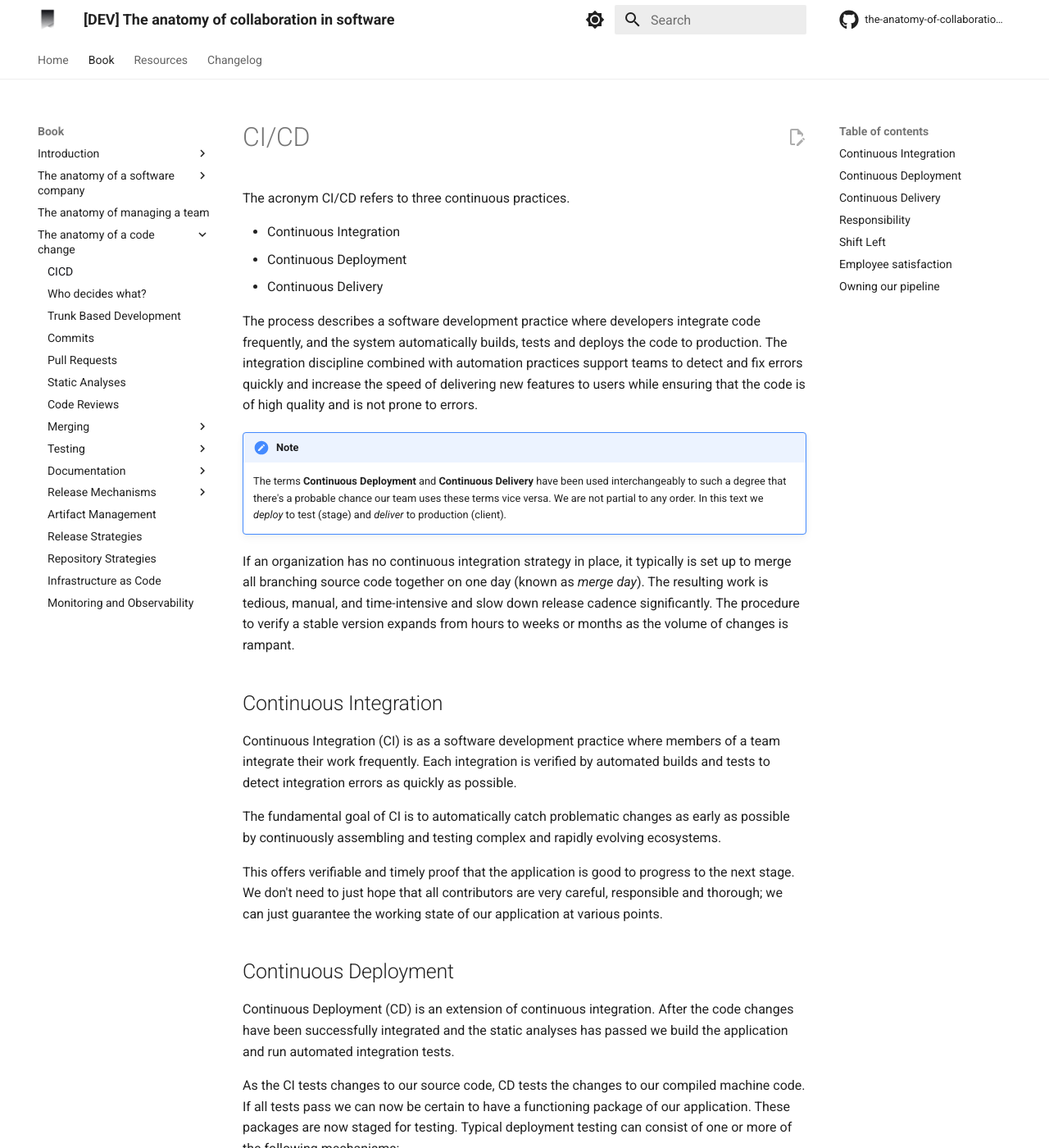
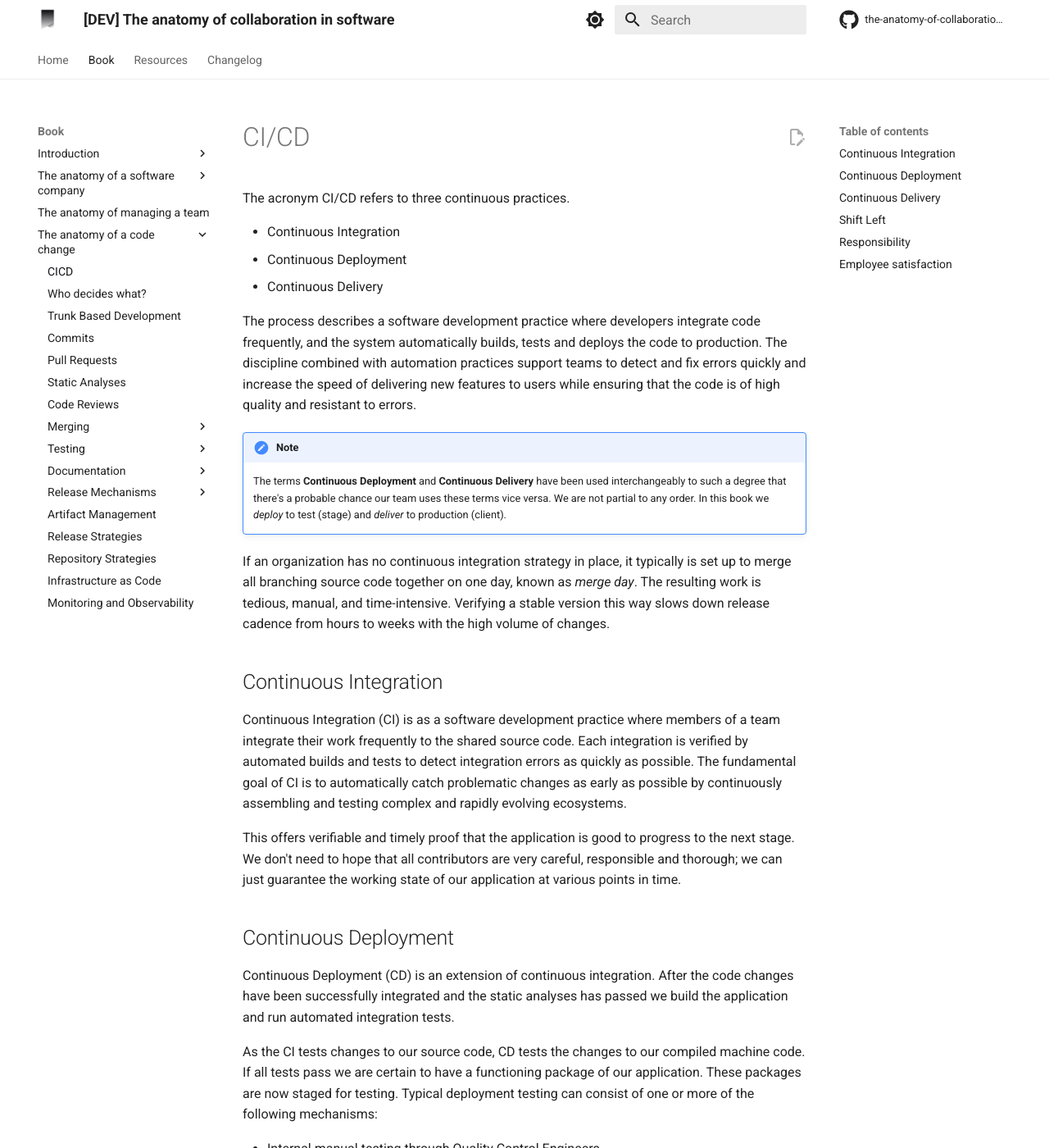
Before and after one commit to engineering-collaboration/book, an MkDocs documentation site: the page built from docs/book/anatomy-of-a-code-change/cicd.md, in a window 1280 px wide and 1400 px high. Shown: the whole window at 82% size. Built offline with MkDocs 1.6.1 and Material for MkDocs 9.7.7, drawn with Linux system fonts in a browser that asks for light colours; comment, search, counter and statistics services are not loaded; some of the changed text lies outside the part shown.

Commit message:
Restructure cicd chapter

```diff
--- a/docs/book/anatomy-of-a-code-change/cicd.md
+++ b/docs/book/anatomy-of-a-code-change/cicd.md
@@ -6,26 +6,24 @@ The acronym CI/CD refers to three continuous practices.
 - Continuous Deployment
 - Continuous Delivery
 
-The process describes a software development practice where developers integrate code frequently, and the system automatically builds, tests and deploys the code to production. The integration discipline combined with automation practices support teams to detect and fix errors quickly and increase the speed of delivering new features to users while ensuring that the code is of high quality and is not prone to errors.
+The process describes a software development practice where developers integrate code frequently, and the system automatically builds, tests and deploys the code to production. The discipline combined with automation practices support teams to detect and fix errors quickly and increase the speed of delivering new features to users while ensuring that the code is of high quality and resistant to errors.
 
 !!! note
-    The terms **Continuous Deployment** and **Continuous Delivery** have been used interchangeably to such a degree that there's a probable chance our team uses these terms vice versa. We are not partial to any order. In this text we *deploy* to test (stage) and *deliver* to production (client).
+    The terms **Continuous Deployment** and **Continuous Delivery** have been used interchangeably to such a degree that there's a probable chance our team uses these terms vice versa. We are not partial to any order. In this book we *deploy* to test (stage) and *deliver* to production (client).
 
-If an organization has no continuous integration strategy in place, it typically is set up to merge all branching source code together on one day (known as *merge day*). The resulting work is tedious, manual, and time-intensive and slow down release cadence significantly. The procedure to verify a stable version expands from hours to weeks or months as the volume of changes is rampant.
+If an organization has no continuous integration strategy in place, it typically is set up to merge all branching source code together on one day, known as *merge day*. The resulting work is tedious, manual, and time-intensive. Verifying a stable version this way slows down release cadence from hours to weeks with the high volume of changes.
 
 ## Continuous Integration
 
-Continuous Integration (CI) is as a software development practice where members of a team integrate their work frequently. Each integration is verified by automated builds and tests to detect integration errors as quickly as possible.
+Continuous Integration (CI) is as a software development practice where members of a team integrate their work frequently to the shared source code. Each integration is verified by automated builds and tests to detect integration errors as quickly as possible. The fundamental goal of CI is to automatically catch problematic changes as early as possible by continuously assembling and testing complex and rapidly evolving ecosystems.
 
-The fundamental goal of CI is to automatically catch problematic changes as early as possible by continuously assembling and testing complex and rapidly evolving ecosystems.
-
-This offers verifiable and timely proof that the application is good to progress to the next stage. We don't need to just hope that all contributors are very careful, responsible and thorough; we can just guarantee the working state of our application at various points.
+This offers verifiable and timely proof that the application is good to progress to the next stage. We don't need to hope that all contributors are very careful, responsible and thorough; we can just guarantee the working state of our application at various points in time.
 
 ## Continuous Deployment
 
 Continuous Deployment (CD) is an extension of continuous integration. After the code changes have been successfully integrated and the static analyses has passed we build the application and run automated integration tests.
 
-As the CI tests changes to our source code, CD tests the changes to our compiled machine code. If all tests pass we can now be certain to have a functioning package of our application. These packages are now staged for testing. Typical deployment testing can consist of one or more of the following mechanisms:
+As the CI tests changes to our source code, CD tests the changes to our compiled machine code. If all tests pass we are certain to have a functioning package of our application. These packages are now staged for testing. Typical deployment testing can consist of one or more of the following mechanisms:
 
 - Internal manual testing through Quality Control Engineers.
 - Automated end-to-end tests in a separate staging environment.
@@ -35,36 +33,42 @@ As the CI tests changes to our source code, CD tests the changes to our compiled
 !!! note
     Remember the **Change fail rate** of the motivational chapter?
 
-    We Expect our change rate to rise while working on our CD. As our company is transitioning to new workflows and tool-sets legacy code will have to be transitioned to work in a new environment. While other metrics may see immediate minor improvement the change rate may initially rise.
+    We expect our change rate to rise while working on our CD. As our company is transitioning to new workflows and tool-sets, legacy code will have to be transitioned to work in a new environment. While other metrics see immediate minor improvement the change rate may initially rise.
 
 ## Continuous Delivery
 
 Continuous Delivery (CD) is an extension of continuous deployment. It describes the automation process of delivering the tried and tested package from a testing environment to production.
 
-Improving our software delivery effectiveness will improve our ability to work in small batches and incorporate customer feedback more rapidly. This is especially effective if our client is a different department within the same organization as updates and feedback can be exchanged with a high degree of velocity.
+Improving our software delivery effectiveness will improve our ability to work in small batches and incorporate customer feedback more rapidly. This is especially effective if our client is an internal team within the same organization as updates and feedback can be exchanged with a high degree of velocity.
 
 Continuous delivery is not appropriate for all software projects. It requires a high level of automation and testing, as well as a robust rollback process in case of issues. It is generally most suitable for internal deliveries or projects with a high degree of stability and a low risk of breaking changes.
-
-## Responsibility
-
-Engineers are responsible for their individual integrations into the main branch and the subsequent deployment to production Engineers integrating into main and verifying their changes work as intended minimizes downstream surprises. If the same person writes the source code, the tests, the documentation and is in charge of integrating the changes successfully, chances are pretty high that unexpected behavior is caught immediately.
-
-Engineers integrating into main and verifying their changes work as intended minimizes downstream surprises.
-
-Additionally, engineers who supervise their changes from commit to integration to subsequent release identified more strongly with the product they worked on and the organization they worked for. (TODO: insert reference)
-
-
-Some organizations employ dedicated build masters or branch masters who's job it is to manage integrations and ensure consistent deployments. This practice leads to unnecessary handoffs and dependencies between teams. Instead of extinguishing petty fires and solving day-to-day problems these individuals are now free to build more sophisticated tooling and automate tedious processes.
 
 ## Shift Left
 
 If we consider our development in a chronological order from left to right, left being the conception of a product, right being the release of the final product, the amount of time needed to fix an error grows exponentially.
 
-Shifting left refers to detecting problems in our project as early as possible and ideally minimize their impact on our project. A bug fixed on the developers machine during development is a lot cheaper than a bug fixed on a live deployment with multiple dependencies.
+Using CI/CD to shift left refers to detecting problems in our project as early as possible and ideally minimize their impact on our project. A bug fixed on the developers machine during development is a lot cheaper than a bug fixed on a live deployment with multiple dependencies.
 
 To quote (TODO: insert dude), shifting left is about "paying attention to the low fuel warning light on an automobile versus running out of gas on the highway".
 
+## Responsibility
+
+Some organizations employ dedicated build masters or branch masters who's job it is to manage integrations and ensure consistent deployments. This practice leads to unnecessary handoffs and dependencies between teams. With CI/CD practices within vertical teams engineers are responsible for their individual integrations into the main branch and the subsequent deployment to production.
+
+Engineers integrating into main and verifying their changes work as intended minimizes downstream surprises. If the same person writes the source code, the tests, the documentation and is in charge of integrating the changes successfully, chances are pretty high that unexpected behavior is caught immediately.
+
+Different developers and different departments have different criteria on how to define successful implementation or collaboration. It is important that each team owns the end-to-end workflow to implement the respective criteria themselves. There is no DevOps department that solves problems for them. DevOps may initially help provide a setup and provide a number of services via a platform, but teams themselves implement and own their ci/cd pipeline.
+
+If people are working around rules, processes or systems because they get in the way that's no use. Also make sure that once established, all members are following the processes or systems. In order to maintain a blameless, learning-focused environment, teams values, culture and tools must match.
+
+- Work in Small batches
+- Computers perform repetitive tasks, people solve problems
+- Everyone is responsible
+- Configuraiton management
+
 ## Employee satisfaction
+
+Additionally, engineers who supervise their changes from commit to integration to subsequent release identified more strongly with the product they worked on and the organization they worked for.
 
 Tasks that require no thinking are better than by machines. People are incredibly bad at not thinking and repetition. It's frustrating work that reduces employment satisfaction.
 
@@ -75,20 +79,3 @@ Before implementing CD, the engineers working at the Bing team at Microsoft repo
 You build it, you own it. Increases transparency, feedback loops, learning for next feature. Less friction and turnover compared to "maintenance" engineers.
 
 Teams that did well with faster lead times and frequent deployments experience reduced stress, seem to manage professional duties more easily during work hours, and report higher employee satisfaction. The developers of these teams also appeared to identify more strongly with the product they worked on and the organization they worked for.
-
-## Owning our pipeline
-
-If people are working around rules, processes or systems because they get in the way that's no use.
-Also make sure that once established, all members are following the processes or systems.
-In order to maintain a blameless, learning-focused environment, teams values, culture and tools must match.
-
-Different developers and different departments have different criteria on how to define successful implementation or collaboration. It is important that each team owns the end-to-end workflow to implement the respective criteria themselves. There is no DevOps department that solves problems for them. DevOps may initially help provide a setup and provide a number of services via a platform, but teams themselves implement and own their ci/cd pipeline.
-
-What behaviours do we want to encourage among our employees?
-How do people work around existing tools or workflows?
-How can tools be used to encourage specific behaviour?
-
-- Work in Small batches
-- Computers perform repetitive tasks, people solve problems
-- Everyone is responsible
-- Configuraiton management
```
